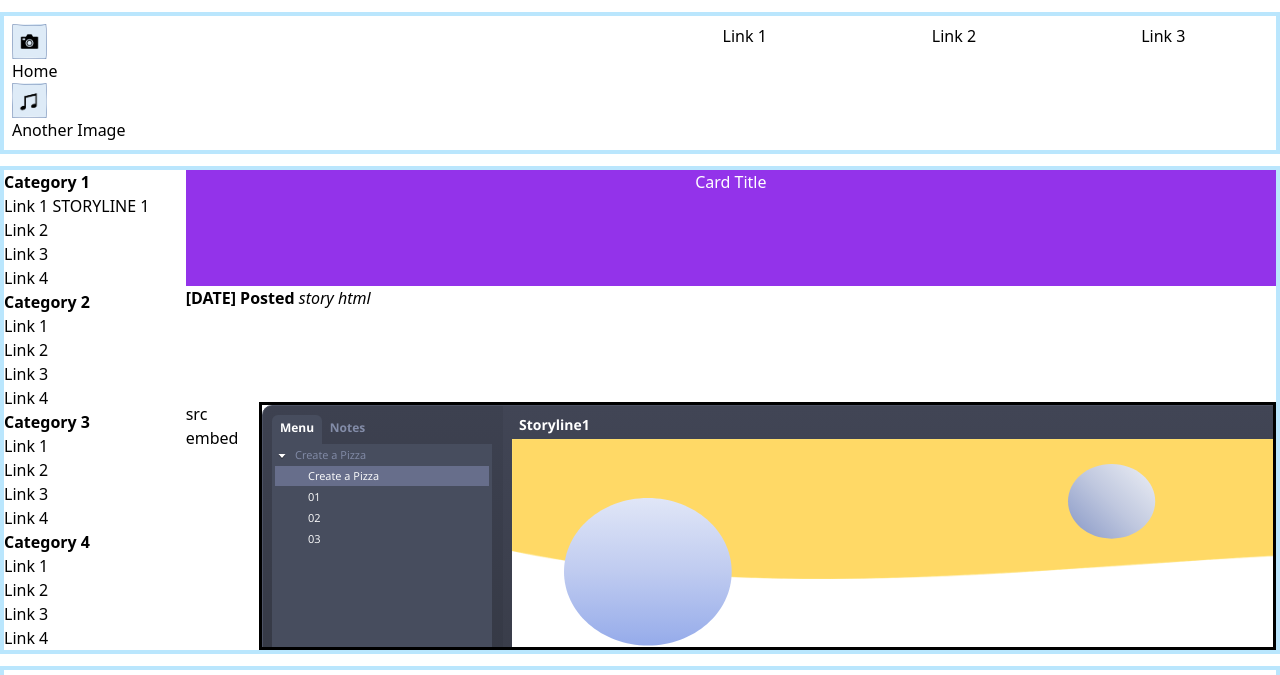
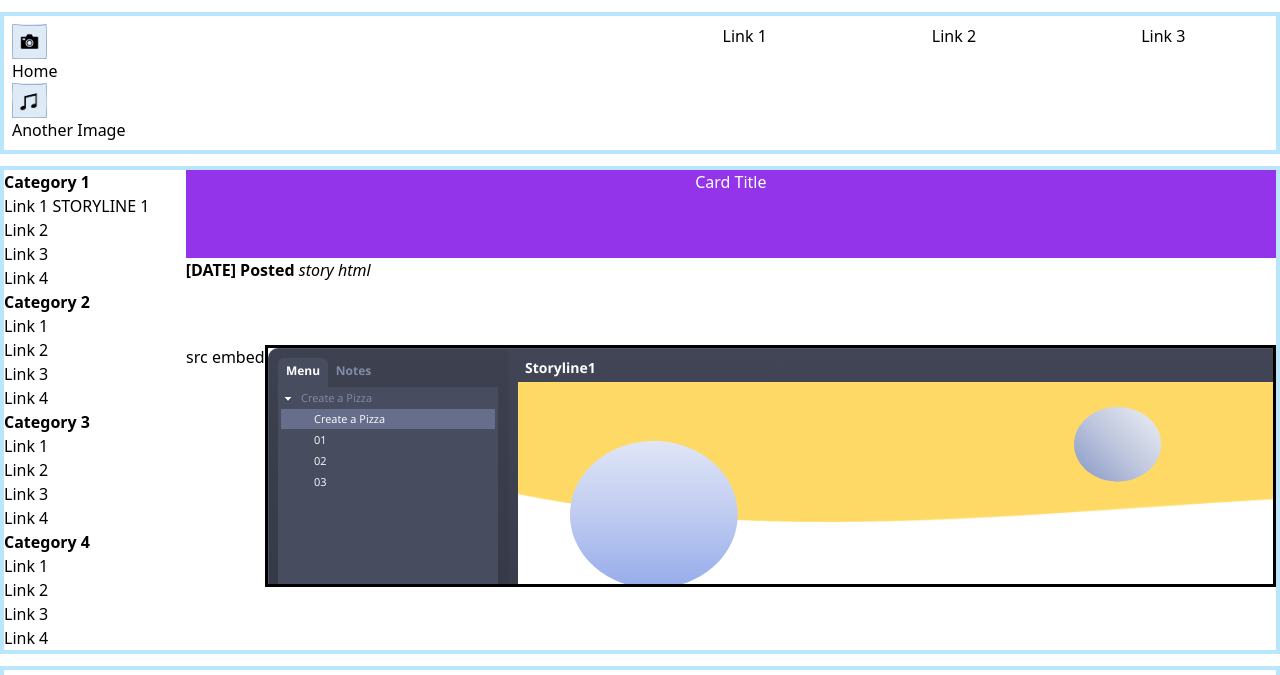
Before and after one commit to monkeycrane2010/personalbrand, a website: page storyline1.html in a window 1280 px wide. Shown: the top 675 px of the page. Drawn offline with Linux system fonts and the light colour scheme; no server answers.

Commit message:
add height 100%

```diff
--- a/storyline1.html
+++ b/storyline1.html
@@ -61,7 +61,7 @@
         <p><strong>[DATE] Posted</strong> <i><a href="Storyline1\story.html">story html</a></i></p>
 
 
-        <p class="flex justify-center">src embed<iframe src="https://monkeycrane2010.github.io/personalbrand/Storyline1/story.html" style="width: 100%;border:3px solid black;" id="Iframe"></iframe> </p>
+        <p class="flex justify-center">src embed<iframe src="Storyline1/story.html" style="width: 100%; height: 100%;border:3px solid black;" id="Iframe"></iframe> </p>
 
 <!-- Storyline specs
         <p><i><a href="Storyline1/launcher.html">LAUNCHER html</a></i></p>
```
